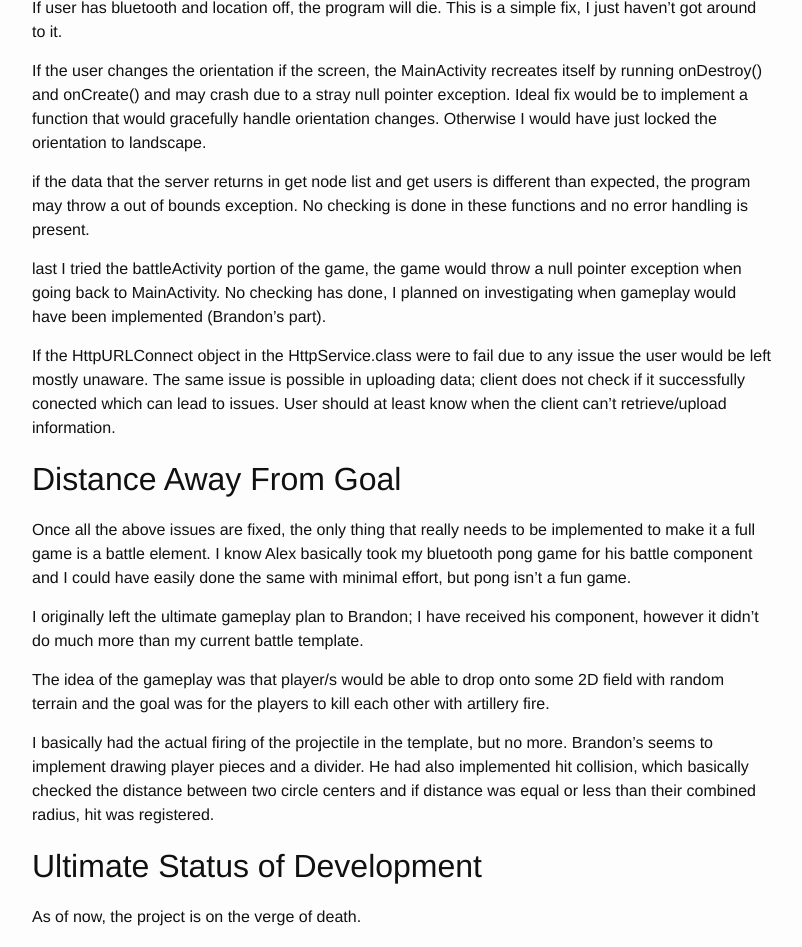
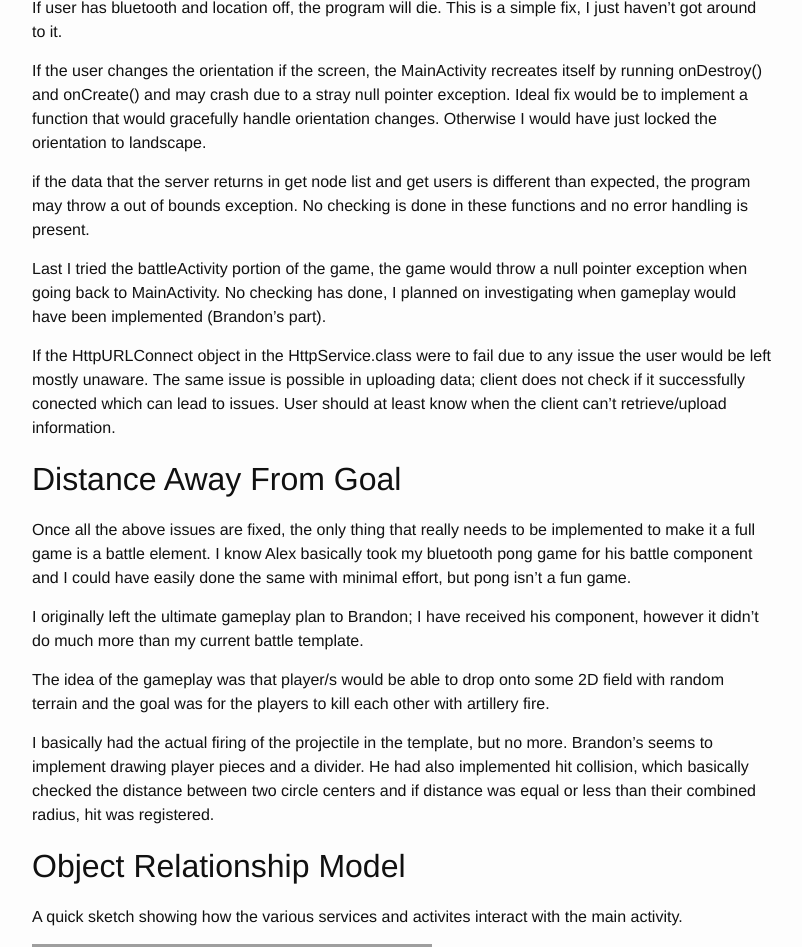
Before and after one commit to adedomin/CSC311-game-design, a Jekyll site: the page built from _posts/2015-04-28-Current Game Status, Testing Done, Known Issues.md, in a window 1280 px wide and 1400 px high, scrolled down 2357 px. Shown: the top 947 px of the window, without its empty margins (238-1040 px from the left). Built offline with Jekyll 4.4.1, drawn with Linux system fonts in a browser that asks for light colours; some of the changed text lies outside the part shown; grey boxes are pictures that could not be loaded.

Commit message:
added image

```diff
--- a/_posts/2015-04-28-Current Game Status, Testing Done, Known Issues.md
+++ b/_posts/2015-04-28-Current Game Status, Testing Done, Known Issues.md
@@ -112,14 +112,13 @@ Otherwise I would have just locked the orientation to landscape.
 if the data that the server returns in get node list and get users is different than expected, the program may throw a out of bounds exception.
 No checking is done in these functions and no error handling is present.
 
-last I tried the battleActivity portion of the game, the game would throw a null pointer exception when going back to MainActivity.
+Last I tried the battleActivity portion of the game, the game would throw a null pointer exception when going back to MainActivity.
 No checking has done, I planned on investigating when gameplay would have been implemented (Brandon's part).
 
 If the HttpURLConnect object in the HttpService.class were to fail due to any issue the user would be left mostly unaware.
 The same issue is possible in uploading data;
 client does not check if it successfully conected which can lead to issues.
 User should at least know when the client can't retrieve/upload information.
-
 
 Distance Away From Goal
 -----------------------
@@ -135,22 +134,25 @@ The idea of the gameplay was that player/s would be able to drop onto some 2D fi
 I basically had the actual firing of the projectile in the template, but no more. Brandon's seems to implement drawing player pieces and a divider.
 He had also implemented hit collision, which basically checked the distance between two circle centers and if distance was equal or less than their combined radius, hit was registered.
 
+Object Relationship Model
+--------------------------
+
+A quick sketch showing how the various services and activites interact with the main activity.
+
+![Alt](http://dedominic.pw/media/001.png)
+
+
 Ultimate Status of Development
 ------------------------------
 
-As of now, the project is on the verge of death.
+As of now, the project is essentially dead.
 
 Despite how close I am to the goal, I feel the overall design is flawed.
 I feel the game is too dependent on a reachable internet server.
 Without internet, users can't capture nodes or even know of the existence of nearby players.
 I also think the use of old bluetooth foolish;
-I do not use any of the security features of RFComms and the active cost of listening on RFComms is greater than the passive nature of bluetooth LE.
+I do not use any of the security features of RFComms and the active energy cost of listening on RFComms is greater than the passive nature of bluetooth LE.
 
 A recreation of the game would use bluetooth LE.
 Such technologies would allow for users to discover nearby players WITHOUT a need for a server.
 It would also allow for a lower power listening for battle challenges.
-
-Ultimately, this weekend (2015-05-02 to 2015-05-03) will be the last time I work on this project.
-The goal of the weekend would be to at least ship a complete game that implements most of the features I set out to create.
-
-Past that date, the project will be ignored.
```
Also changed, not shown: other parts of _posts/2015-04-28-Current Game Status, Testing Done, Known Issues.md (+1 -1 lines).
